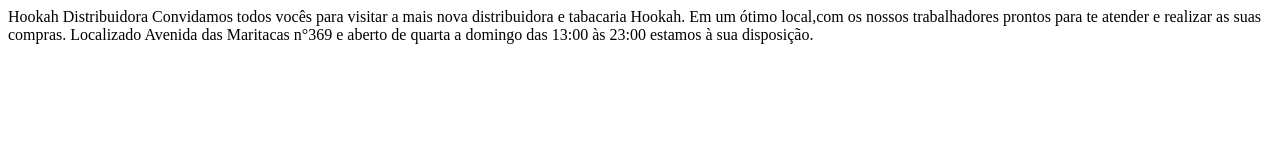
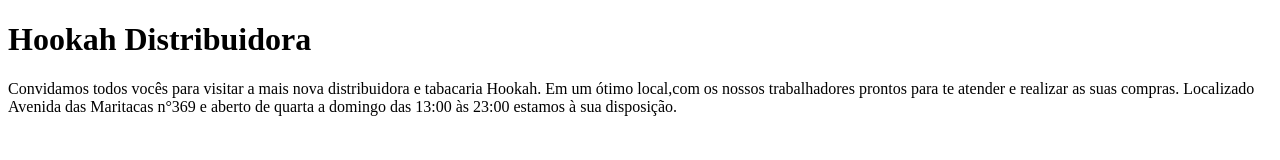
Before and after one commit to luanaFmatos/1MD, a plain HTML site: page index.html in a window 1280 px wide. Drawn offline with Linux system fonts and the light colour scheme.

Commit message:
Update index.html

```diff
--- a/index.html
+++ b/index.html
@@ -4,7 +4,7 @@
 <meta charset="UTF-8">
 <title>Hookah Distribuidora</title>
 
-Hookah Distribuidora
+<h1>Hookah Distribuidora</h1>
 
 Convidamos todos vocês para visitar a mais nova distribuidora e tabacaria Hookah.
 
```
